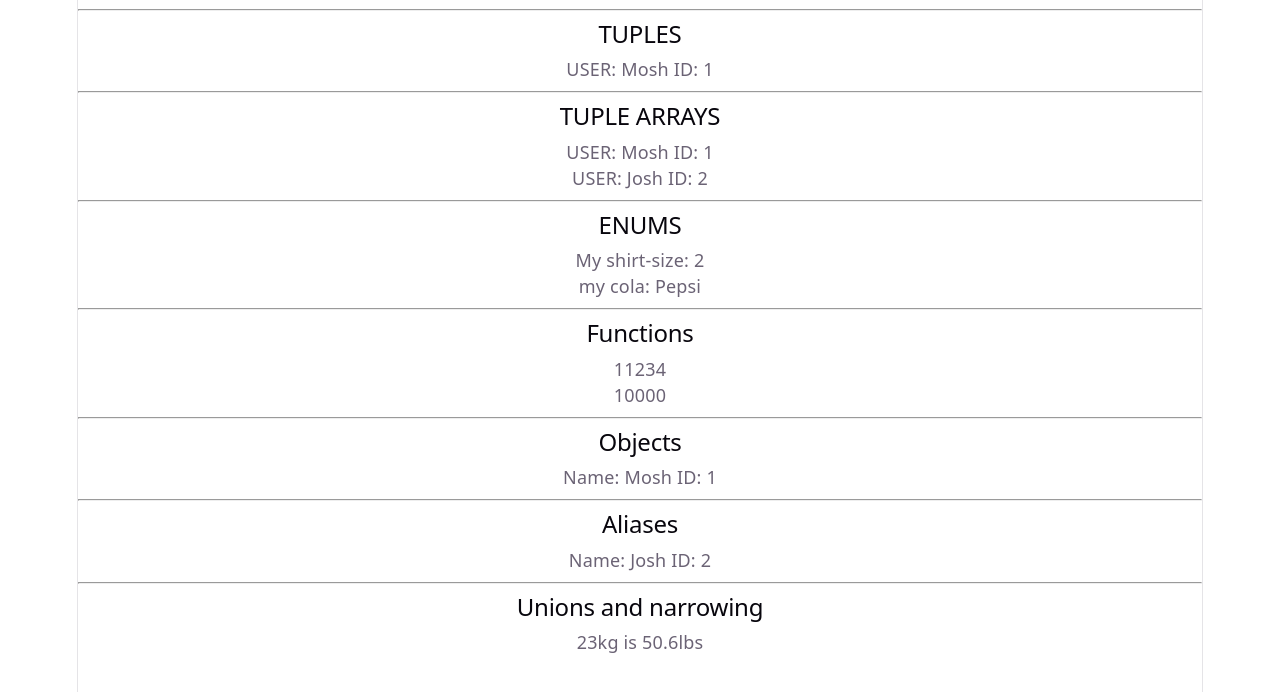
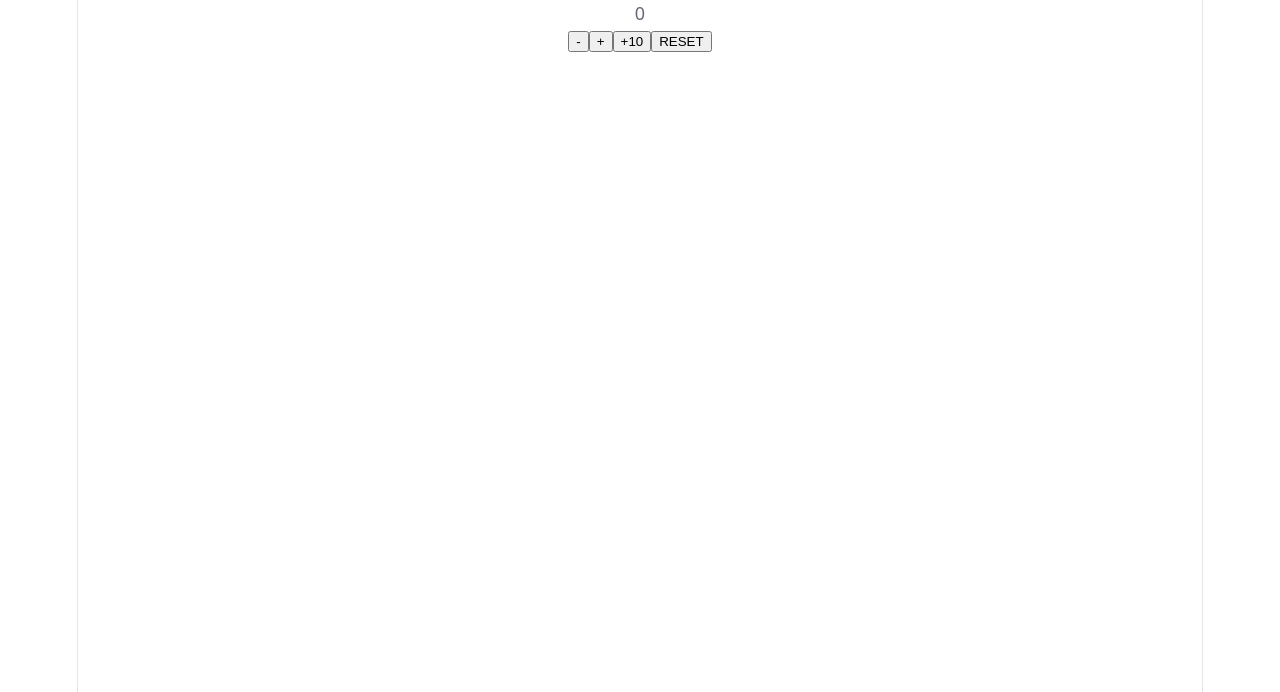
Before and after one commit to joshua-levan/typeScript-Lessons, a React (Vite) app: page / in a window 1280 px wide. Shown: the top 692 px of the page. Built offline with nearby package versions, Linux system fonts and the light colour scheme.

Commit message:
rearrange components

```diff
--- a/src/App.tsx
+++ b/src/App.tsx
@@ -1,5 +1,5 @@
-import TSExample from "./assets/counter/TSExample"
-import TSPractice from "./assets/counter/TSPractice"
+import TSExample from "./assets/TSExample"
+import TSCounter from "./assets/counter/TSCounter"
 import TSPracticeVideo from "./assets/ts-practice/TSPracticeVideo"
 
 
@@ -8,9 +8,9 @@ const App = () => {
     <>
     {/* ==========COUNTER=========== */}
       {/* <TSExample /> */}
-      {/* <TSPractice/> */}
+      <TSCounter/>
     {/* ==========TS MOSH VIDEO=========== */}
-      <TSPracticeVideo />
+      {/* <TSPracticeVideo /> */}
     </>
   )
 }
--- a/src/assets/counter/TSPractice.tsx
+++ b/src/assets/counter/TSCounter.tsx
@@ -31,7 +31,7 @@ const reducer = (state: any = initialState, action: any) => {
   }
 }
 
-const TSPractice = () => {
+const TSCounter = () => {
   const [state, dispatch] = useReducer(reducer, initialState)
   const denomination: number = 10
 
@@ -46,4 +46,4 @@ const TSPractice = () => {
   )
 }
 
-export default TSPractice
+export default TSCounter
```
Also changed, not shown: src/assets/ts-practice/TSExample.tsx (renamed from src/assets/counter/TSExample.tsx).
